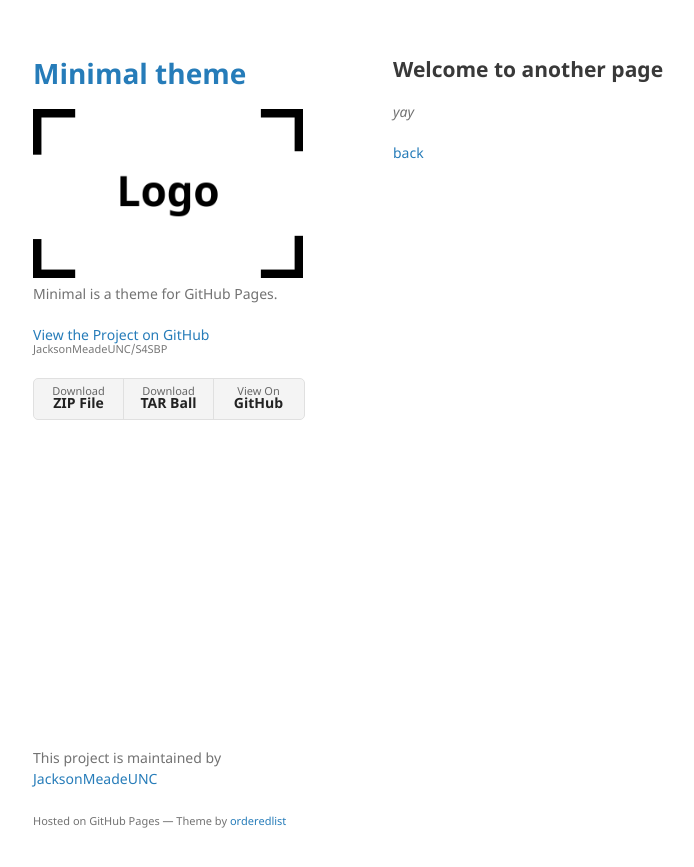
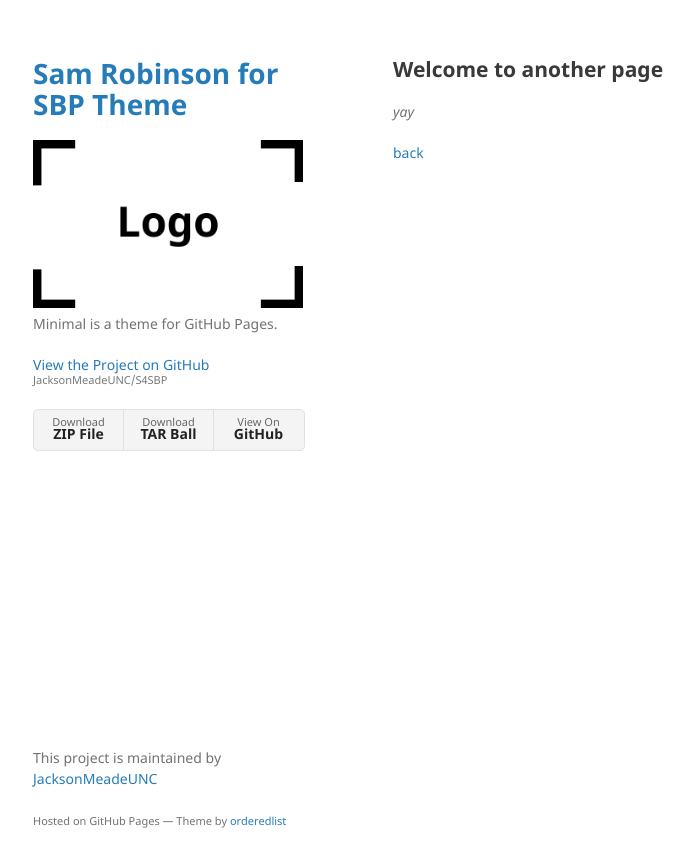
Before and after one commit to JacksonMeadeUNC/S4SBP, a Jekyll site: the page built from another-page.md, in a window 1280 px wide. Shown: the top 867 px of the page, without its empty margins (177-871 px from the left). Built offline with Jekyll 4.4.1, drawn with Linux system fonts in a browser that asks for light colours; our own code applies the rules of GitHub Pages for plain Markdown files.

Commit message:
Reinsert 1

```diff
--- a/_config.yml
+++ b/_config.yml
@@ -1,6 +1,6 @@
-title: Minimal theme
+title: Sam Robinson for SBP Theme
 logo: /assets/img/logo.png
 description: Minimal is a theme for GitHub Pages.
 show_downloads: true
 google_analytics:
-theme: jekyll-theme-minimal
+theme: S4SBP
```
Also changed, not shown: S4SBP.gemspec.
